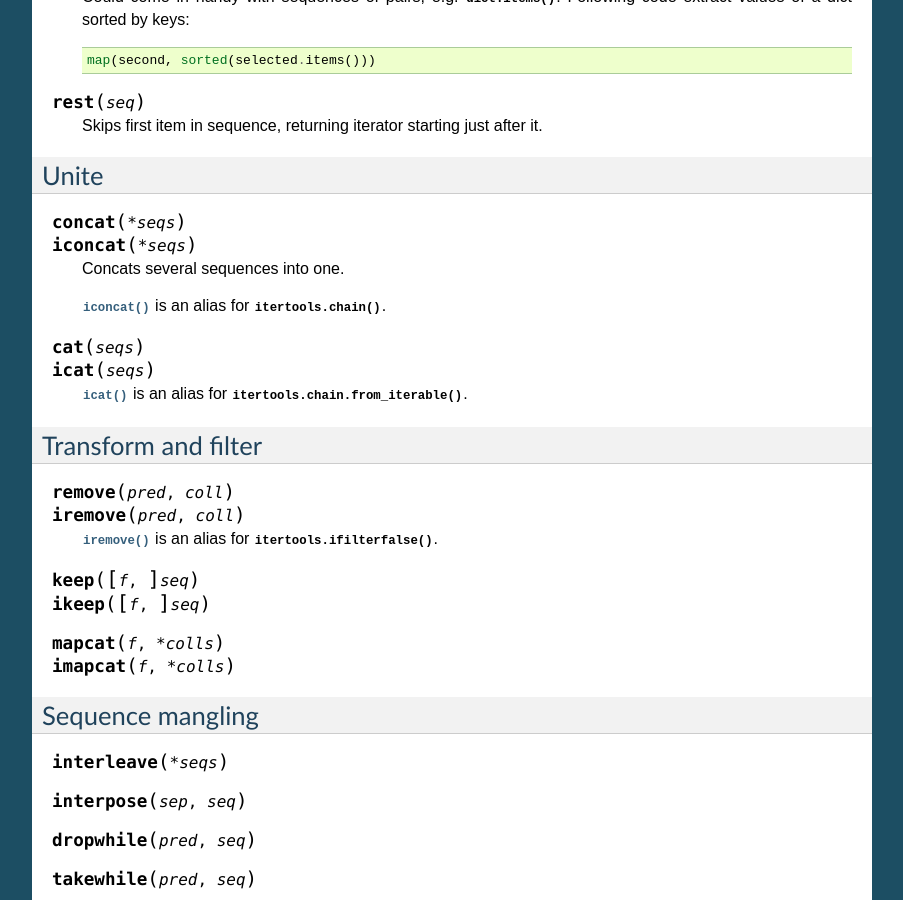
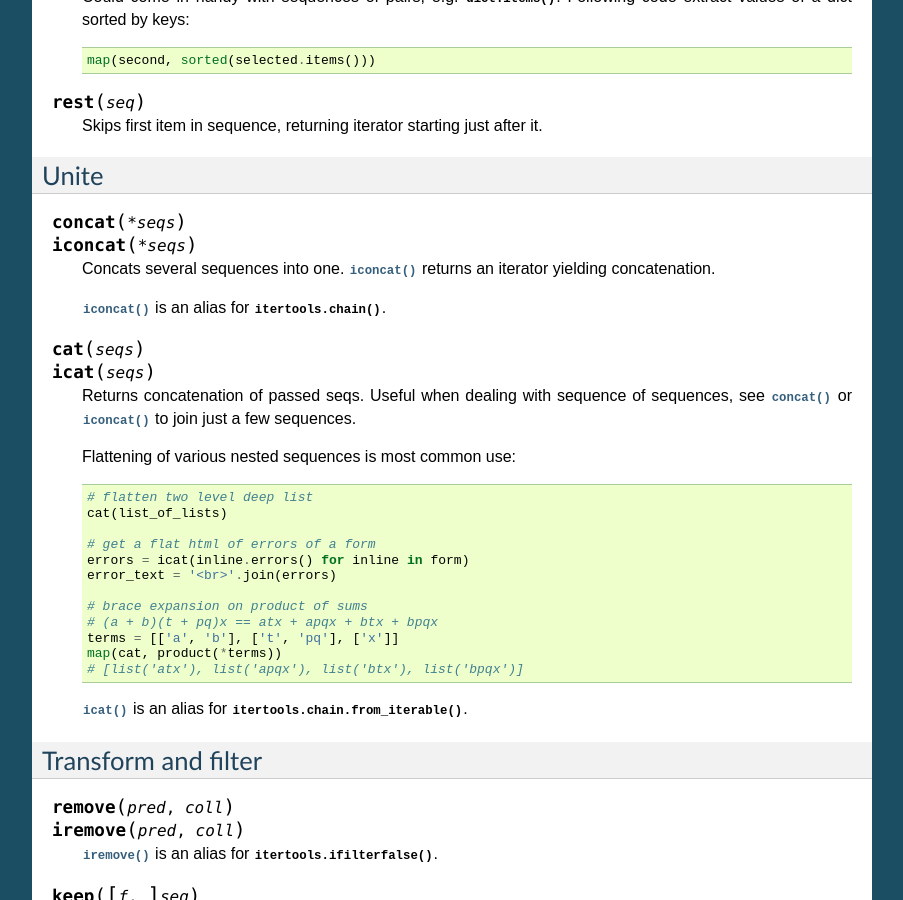
Before and after one commit to Jamaal224/funcy, a Sphinx documentation site: the page built from docs/seqs.rst, in a window 1280 px wide and 900 px high, scrolled down 2344 px. Shown: the whole window, without its empty margins (198-1101 px from the left). Built offline with Sphinx 7.4.7, drawn with Linux system fonts in a browser that asks for light colours; pages that are not in the unit, such as notebooks, are missing from menus.

Commit message:
Docs for i?concat and i?cat

```diff
--- a/docs/seqs.rst
+++ b/docs/seqs.rst
@@ -150,13 +150,31 @@ Unite
 .. function:: concat(*seqs)
               iconcat(*seqs)
 
-    Concats several sequences into one.
+    Concats several sequences into one. :func:`iconcat` returns an iterator yielding concatenation.
 
     :func:`iconcat` is an alias for :func:`itertools.chain`.
 
 
 .. function:: cat(seqs)
               icat(seqs)
+
+    Returns concatenation of passed seqs. Useful when dealing with sequence of sequences, see :func:`concat` or :func:`iconcat` to join just a few sequences.
+
+    Flattening of various nested sequences is most common use::
+
+        # flatten two level deep list
+        cat(list_of_lists)
+
+        # get a flat html of errors of a form
+        errors = icat(inline.errors() for inline in form)
+        error_text = '<br>'.join(errors)
+
+        # brace expansion on product of sums
+        # (a + b)(t + pq)x == atx + apqx + btx + bpqx
+        terms = [['a', 'b'], ['t', 'pq'], ['x']]
+        map(cat, product(*terms))
+        # [list('atx'), list('apqx'), list('btx'), list('bpqx')]
+
 
     :func:`icat` is an alias for :meth:`itertools.chain.from_iterable`.
 
```
